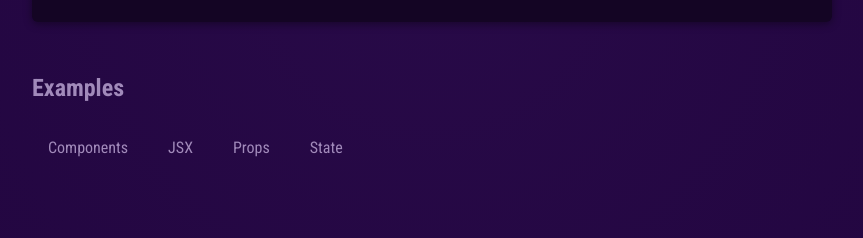
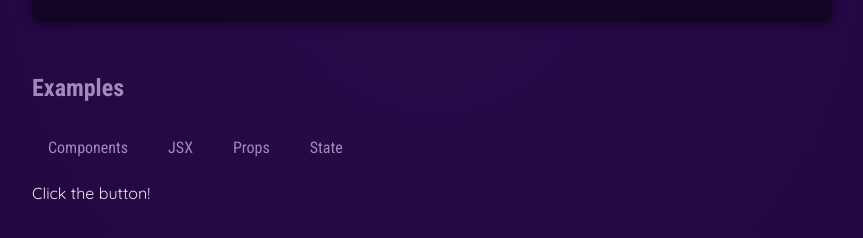
Before and after one commit to florixak/Learning-React, a React (Vite) app: page / in a window 1280 px wide. Shown: the part 686-924 px from the top of the page, without its empty margins (208-1071 px from the left). Built offline with nearby package versions, Linux system fonts and the light colour scheme.

Commit message:
Update App.jsx

```diff
--- a/src/App.jsx
+++ b/src/App.jsx
@@ -1,12 +1,18 @@
+import { useState } from 'react'
+
 import Header from "./components/Header/Header";
 import CoreConcept from "./components/CoreConcept/CoreConcept";
 import { CORE_CONCEPTS } from "./data";
 import TabButton from "./components/TabButton/TabButton";
 
 function App() {
+
+  const [ selectedTopic, setSelectedTopic ] = useState('Click the button!');
+
   const handleSelect = (selectedButton) => {
     // selectedSTring => 'components', 'jsx', 'props', 'state'
-    console.log(selectedButton);
+    setSelectedTopic(selectedButton)
+    //console.log(selectedTopic);
   };
 
   return (
@@ -40,7 +46,7 @@ function App() {
             <TabButton onSelect={() => handleSelect("props")}>Props</TabButton>
             <TabButton onSelect={() => handleSelect("state")}>State</TabButton>
           </menu>
-
+          {selectedTopic}
         </section>
       </main>
     </div>
```
